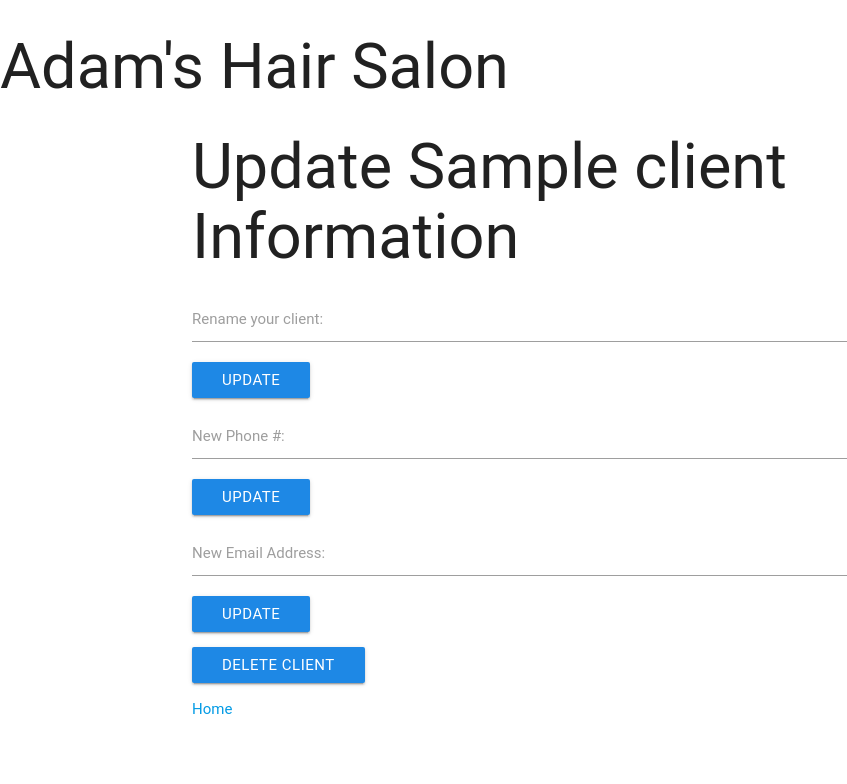
After one commit to adamrr724/Hair-Salon-PHP, a PHP site: template views/client_edit.html.twig in a window 1280 px wide. The commit adds this page. Shown: the top 784 px of the page, without its empty margins (0-847 px from the left). Run offline with PHP 8.4, Linux system fonts and the light colour scheme; the template is opened without the code that fills it: most values are stand-ins (such as "Sample title", 1, 10 or a date in 2020); some libraries are stand-ins or nearby versions; some web fonts are replaced.

Commit message:
added get route to client_edit.html.twig page

```diff
--- a/app/app.php
+++ b/app/app.php
@@ -63,6 +63,11 @@
         return $app['twig']->render('stylist.html.twig', array('stylist' => $stylist, 'clients' => $stylist->getClients()));
     });
 
+    $app->get("/client/{id}/edit", function($id) use ($app) {
+        $client = Client::find($id);
+        return $app['twig']->render('client_edit.html.twig', array('client' => $client));
+    });
+
 
     return $app;
  ?>
--- /dev/null
+++ b/views/client_edit.html.twig
@@ -0,0 +1,57 @@
+<html>
+    <head>
+        <link rel="stylesheet" href="https://cdnjs.cloudflare.com/ajax/libs/materialize/0.97.5/css/materialize.min.css">
+         <script type="text/javascript" src="https://code.jquery.com/jquery-2.1.1.min.js"></script>
+         <script src="https://cdnjs.cloudflare.com/ajax/libs/materialize/0.97.5/js/materialize.min.js"></script>
+         <link rel="stylesheet" href="/css/styles.css" type="text/css">
+         <script>
+          $(document).ready(function() {
+             $('select').material_select();
+         });
+       </script>
+        <title>Client Edit</title>
+    </head>
+    <body>
+        <h1>Adam's Hair Salon</h1>
+        <div class="container">
+            <div class="">
+                <h1>Update {{ client.getClientName }} Information</h1>
+            </div>
+
+            <form action="/client/{{ client.getId }}/client_name" method="post">
+              <input name="_method" type="hidden" value="patch">
+              <div class="input-field">
+                  <label for="client_name">Rename your client:</label>
+                  <input id="client_name" name="client_name" type="text" required>
+              </div>
+              <button class="btn waves-effect blue darken-1 waves-light" type="submit">Update</button>
+            </form>
+
+
+            <form action="/client/{{ client.getId }}/phone" method="post">
+              <input name="_method" type="hidden" value="patch">
+              <div class="input-field">
+                  <label for="phone">New Phone #:</label>
+                  <input id="phone" name="phone" type="text" required>
+              </div>
+              <button class="btn waves-effect blue darken-1 waves-light" type="submit">Update</button>
+            </form>
+
+            <form action="/client/{{ client.getId }}/email" method="post">
+              <input name="_method" type="hidden" value="patch">
+              <div class="input-field">
+                  <label for="email">New Email Address:</label>
+                  <input id="email" name="email" type="text" required>
+              </div>
+              <button class="btn waves-effect blue darken-1 waves-light" type="submit">Update</button>
+            </form>
+
+            <form action="/client/{{ client.getId }}/delete" method="post">
+                <input name="_method" type="hidden" value="delete">
+                <button class="btn waves-effect blue darken-1 waves-light" type="submit" name="button">Delete client</button>
+            </form>
+
+            <p><a href='/'>Home</a></p>
+        </div>
+    </body>
+</html>
--- a/views/stylist.html.twig
+++ b/views/stylist.html.twig
@@ -27,7 +27,7 @@
                         <h3>{{ client.getClientName }}</h3>
                         <h4>{{ client.getPhone }}</h4>
                         <h4>{{ client.getEmail }}</h4>
-                        <form action="/clients/{{ client.getId }}/edit" method="get">
+                        <form action="/client/{{ client.getId }}/edit" method="get">
                             <button class="btn waves-effect blue darken-1 waves-light" type="submit" name="button">Edit client</button>
                         </form>
                     </li>
```
